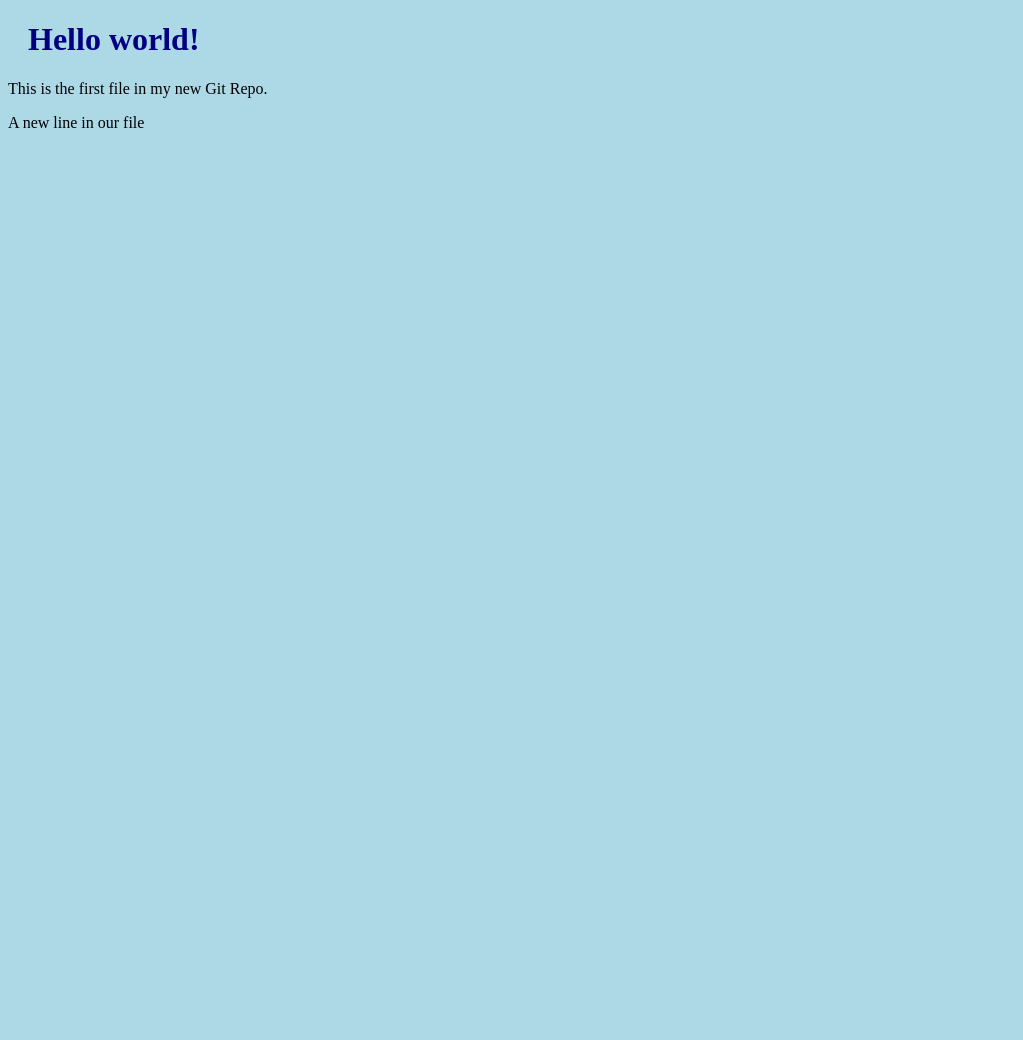
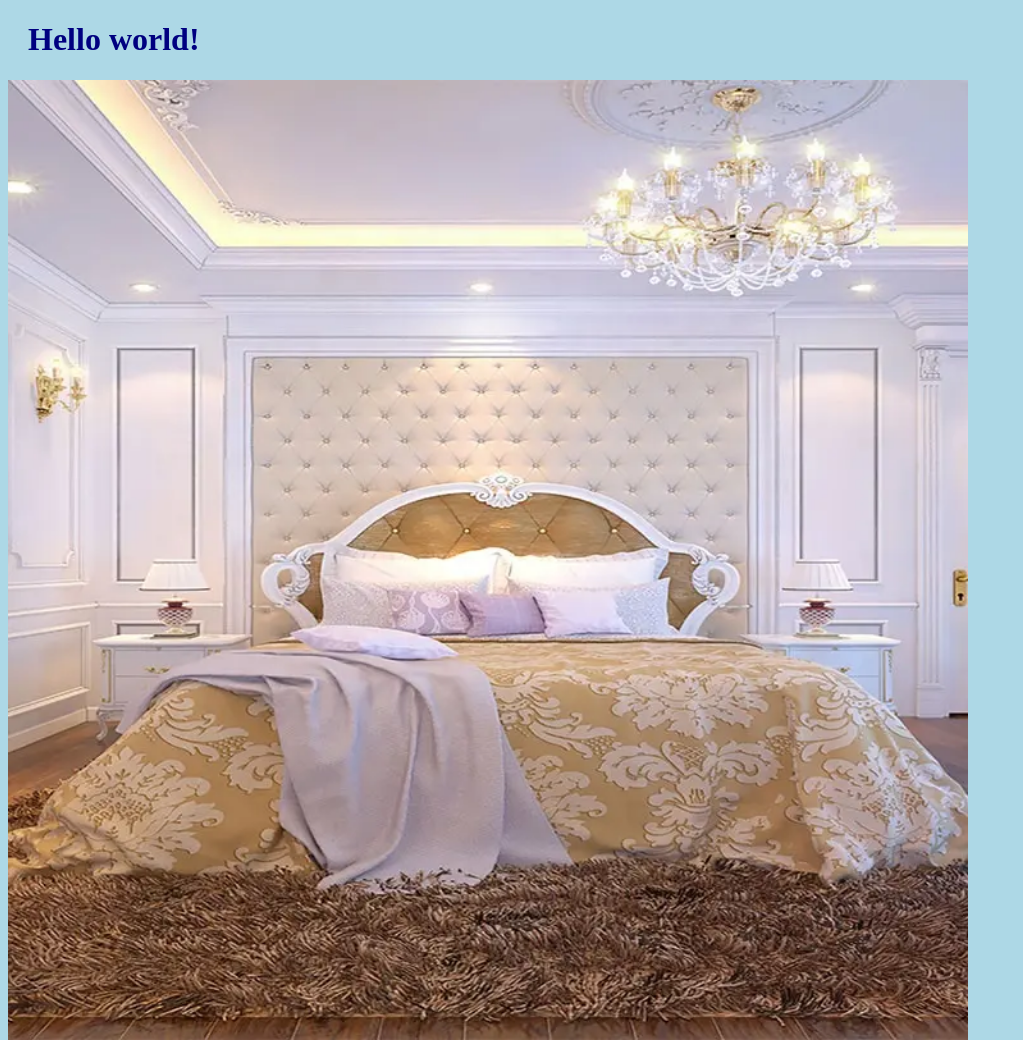
Before and after one commit to subziro12/hello-world, a plain HTML site: page index.html in a window 1280 px wide. Shown: the top 1040 px of the page, without its empty margins (0-1023 px from the left). Before the commit the page ends 800 px from the top, so only its background shows below. Drawn offline with Linux system fonts and the light colour scheme.

Commit message:
Added image to Hello World

```diff
--- a/index.html
+++ b/index.html
@@ -6,7 +6,14 @@
   </head>
   <body>
     <h1>Hello world!</h1>
+    <div>
+      <img
+        src="img_hello_world.jpg"
+        alt="Hello World from Space"
+        style="width: 100%; max-width: 960px"
+      />
+    </div>
     <p>This is the first file in my new Git Repo.</p>
-    <p>A new line in our file</p>
+    <p>A new line in our file!</p>
   </body>
 </html>
```
Also changed, not shown: img_hello_world.jpg (added).
